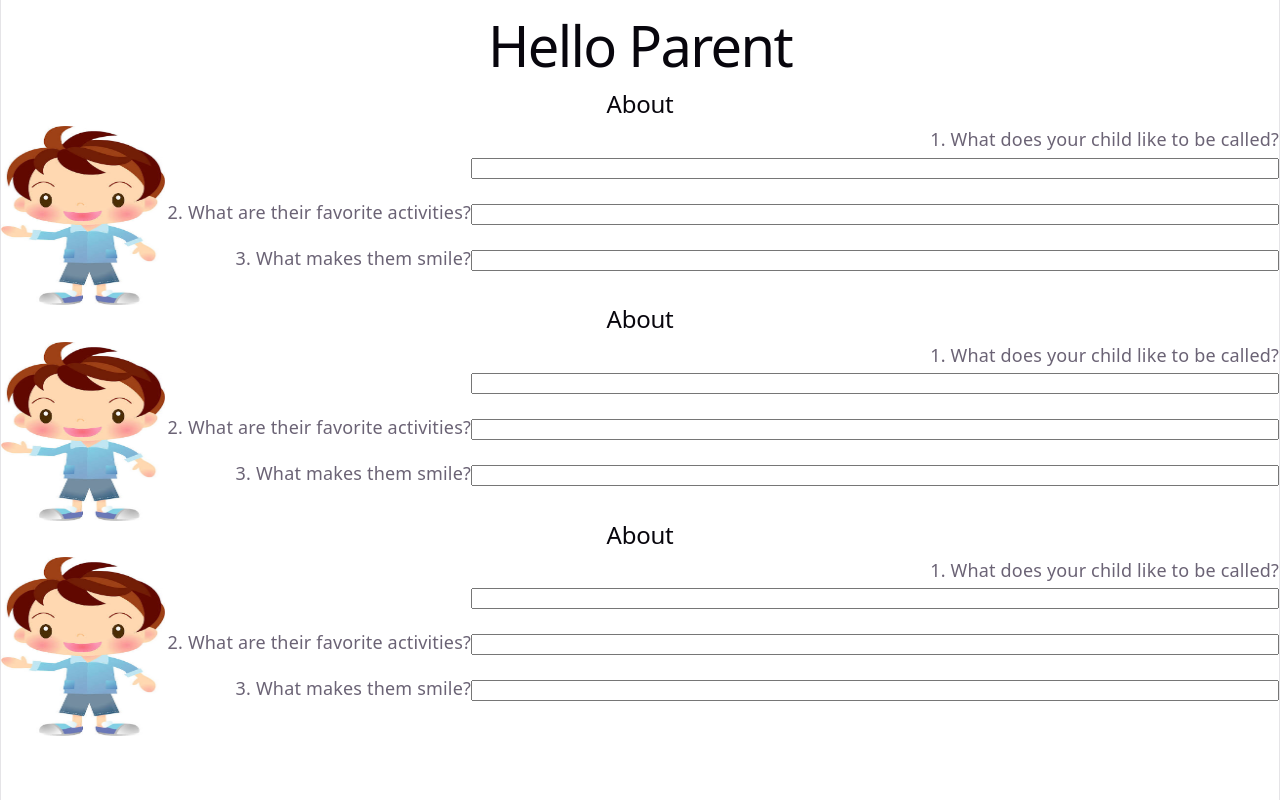
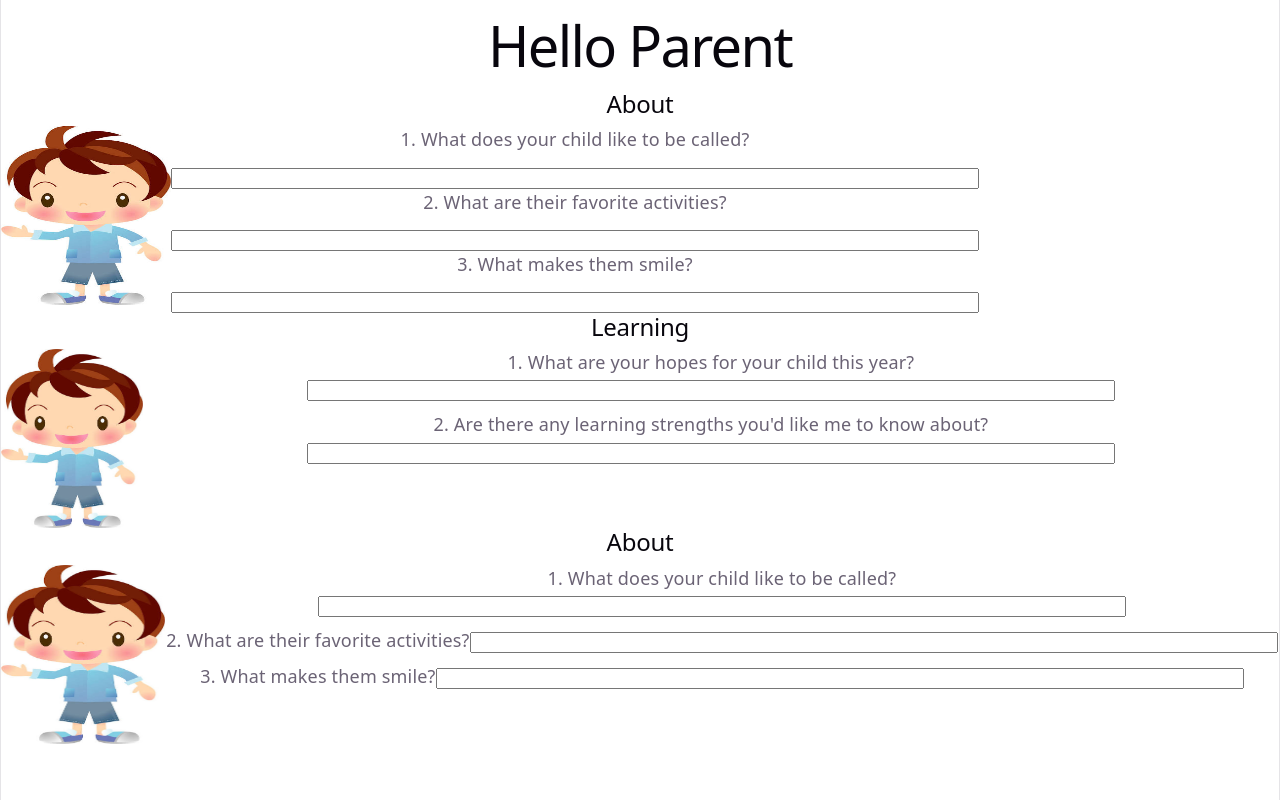
Before and after one commit to gcm1991/class-survey, a React (Vite) app: page / in a window 1280 px wide. Built offline with nearby package versions, Linux system fonts and the light colour scheme.

Commit message:
commit 2

```diff
--- a/src/App.css
+++ b/src/App.css
@@ -14,5 +14,5 @@ body {
 }
 
 .questions {
-  text-align: right;
+  text-align: center;
 }
--- a/src/App.jsx
+++ b/src/App.jsx
@@ -8,6 +8,8 @@ import "./App.css";
 function App() {
   const [count, setCount] = useState(0);
   const input_box_width = "800px";
+  const question_margin_bottom = "10px";
+
   const about_questions = [
     "1. What does your child like to be called?",
     "2. What are their favorite activities?",
@@ -17,6 +19,31 @@ function App() {
   const learning_questions = [
     "1. What are your hopes for your child this year?",
     "2. Are there any learning strengths you'd like me to know about?",
+  ];
+
+  const family_questions = [
+    "1. Preferred method of communication",
+    "2. Best time to contact you",
+    "3. Student strengths and interests",
+    "4. Family goals for the school year",
+    "5. Cultural traditions or information you'd like me to know",
+  ];
+
+  const support_questions = [
+    "1. Does your child have any worries about starting school?",
+    "2. Is there anything you'd like me to know so I can better support them?",
+  ];
+  const fun_questions = [
+    "1. Does your child have any worries about starting school?",
+    "2. Is there anything you'd like me to know so I can better support them?",
+  ];
+
+  const all_questions = [
+    { title: "About", questions: about_questions },
+    { title: "About", questions: learning_questions },
+    { title: "About", questions: about_questions },
+    { title: "About", questions: about_questions },
+    { title: "About", questions: about_questions },
   ];
 
   return (
@@ -34,7 +61,30 @@ function App() {
           />
           <div className="questions">
             {about_questions.map((question) => (
-              <p style={{ marginBottom: "20px" }}>
+              <>
+                {" "}
+                <p style={{ marginBottom: question_margin_bottom }}>
+                  {question}
+                </p>
+                <input style={{ width: input_box_width }} text></input>
+              </>
+            ))}
+          </div>
+        </div>
+      </div>
+      <div>
+        <h2>Learning</h2>
+        <div style={{ display: "flex", width: "100%" }}>
+          <img
+            src={childImg}
+            className="base"
+            width="170"
+            height="179"
+            alt=""
+          />
+          <div className="questions">
+            {learning_questions.map((question) => (
+              <p style={{ marginBottom: question_margin_bottom }}>
                 {question}
                 <input style={{ width: input_box_width }} text></input>
               </p>
@@ -54,27 +104,7 @@ function App() {
           />
           <div className="questions">
             {about_questions.map((question) => (
-              <p style={{ marginBottom: "20px" }}>
-                {question}
-                <input style={{ width: input_box_width }} text></input>
-              </p>
-            ))}
-          </div>
-        </div>
-      </div>
-      <div>
-        <h2>About</h2>
-        <div style={{ display: "flex", width: "100%" }}>
-          <img
-            src={childImg}
-            className="base"
-            width="170"
-            height="179"
-            alt=""
-          />
-          <div className="questions">
-            {about_questions.map((question) => (
-              <p style={{ marginBottom: "20px" }}>
+              <p style={{ marginBottom: question_margin_bottom }}>
                 {question}
                 <input style={{ width: input_box_width }} text></input>
               </p>
```
